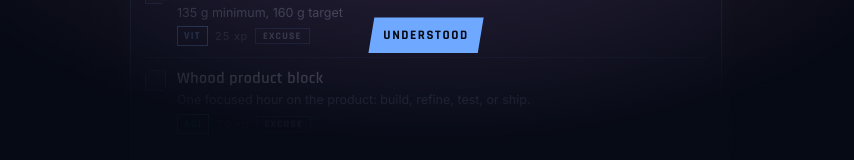
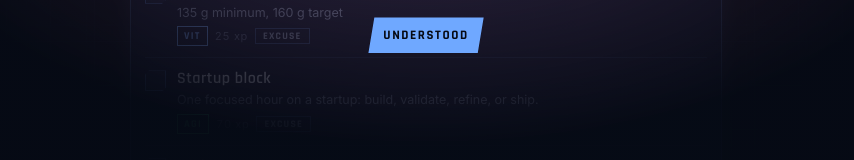
Before and after one commit to prabhav-patel-ops/monarch, a React (Vite) app: page / in a window 1280 px wide. Shown: the part 494-654 px from the top of the page, without its empty margins (214-1068 px from the left). Built offline with nearby package versions, Linux system fonts and the light colour scheme.

Commit message:
Rename Whood quest to Startup

```diff
--- a/src/data.js
+++ b/src/data.js
@@ -39,10 +39,11 @@ const GYM = {
   slot: 2,
 };
 
-const WHOOD = {
+// Keep the legacy key so saved completions, penalties, and streaks still match.
+const STARTUP = {
   key: "whood",
-  title: "Whood product block",
-  detail: "One focused hour on the product: build, refine, test, or ship.",
+  title: "Startup block",
+  detail: "One focused hour on a startup: build, validate, refine, or ship.",
   stat: "AGI",
   xp: 70,
   slot: 4,
@@ -120,7 +121,7 @@ const HULL_EVE = {
   slot: 8,
 };
 
-const WEEKDAY = [WAKE, GYM, PROTEIN, WHOOD, TEASERS, OFFICE, CAREER_DAILY, HULL_EVE, PROJECTS_MATHS, SLEEP];
+const WEEKDAY = [WAKE, GYM, PROTEIN, STARTUP, TEASERS, OFFICE, CAREER_DAILY, HULL_EVE, PROJECTS_MATHS, SLEEP];
 
 /* Monday keeps the normal weekday board but drops the former third study
    session. The combined Projects and Maths block is the only late study block. */
@@ -135,8 +136,8 @@ const SATURDAY = [
   PROTEIN,
   {
     key: "whood_weekend",
-    title: "Whood product block",
-    detail: "One focused hour on the product: build, refine, test, or ship.",
+    title: "Startup block",
+    detail: "One focused hour on a startup: build, validate, refine, or ship.",
     stat: "AGI",
     xp: 70,
     slot: 4,
@@ -159,8 +160,8 @@ const SUNDAY = [
   PROTEIN,
   {
     key: "whood_upsolve",
-    title: "Whood product block",
-    detail: "One focused hour on the product: build, refine, test, or ship.",
+    title: "Startup block",
+    detail: "One focused hour on a startup: build, validate, refine, or ship.",
     stat: "AGI",
     xp: 70,
     slot: 4,
```
